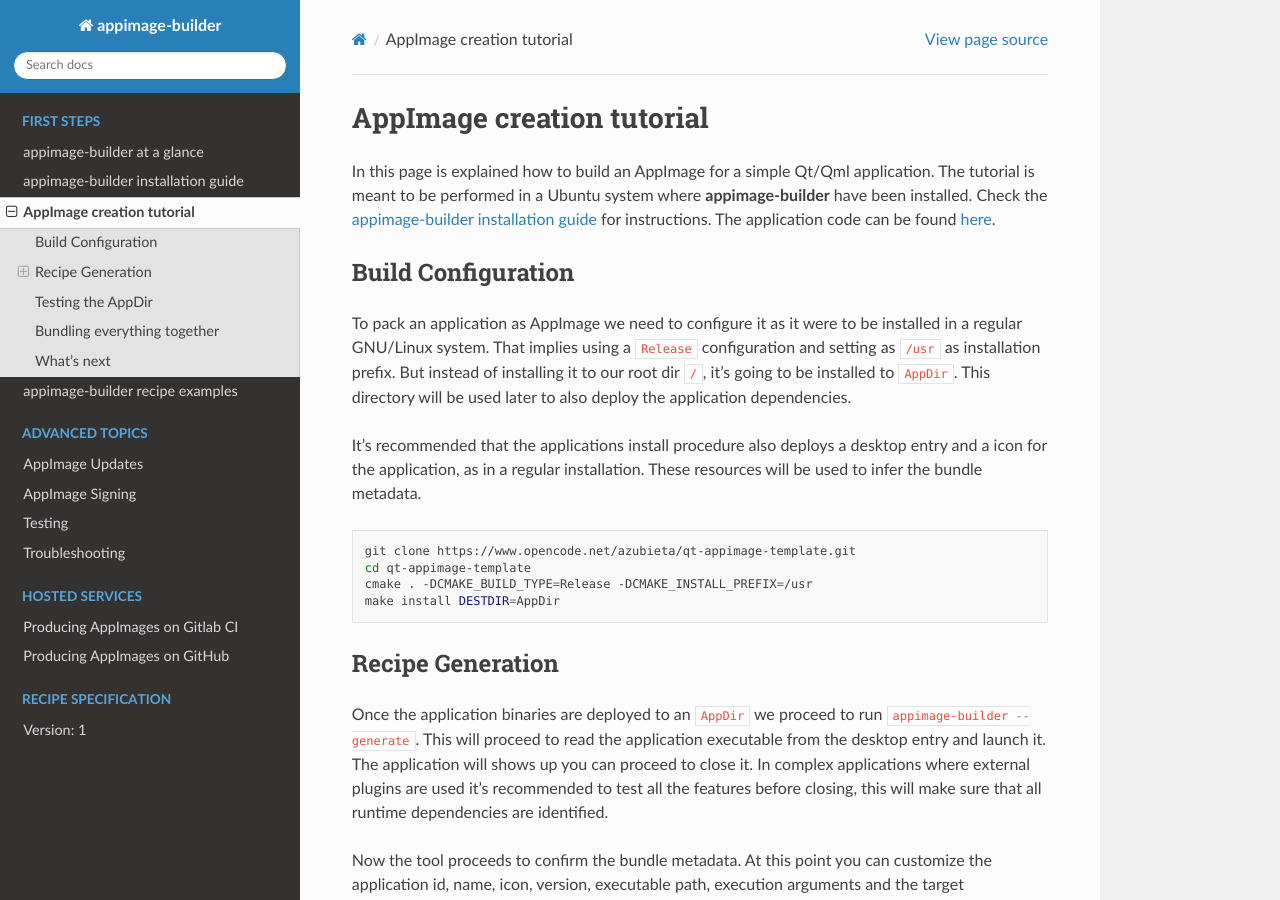
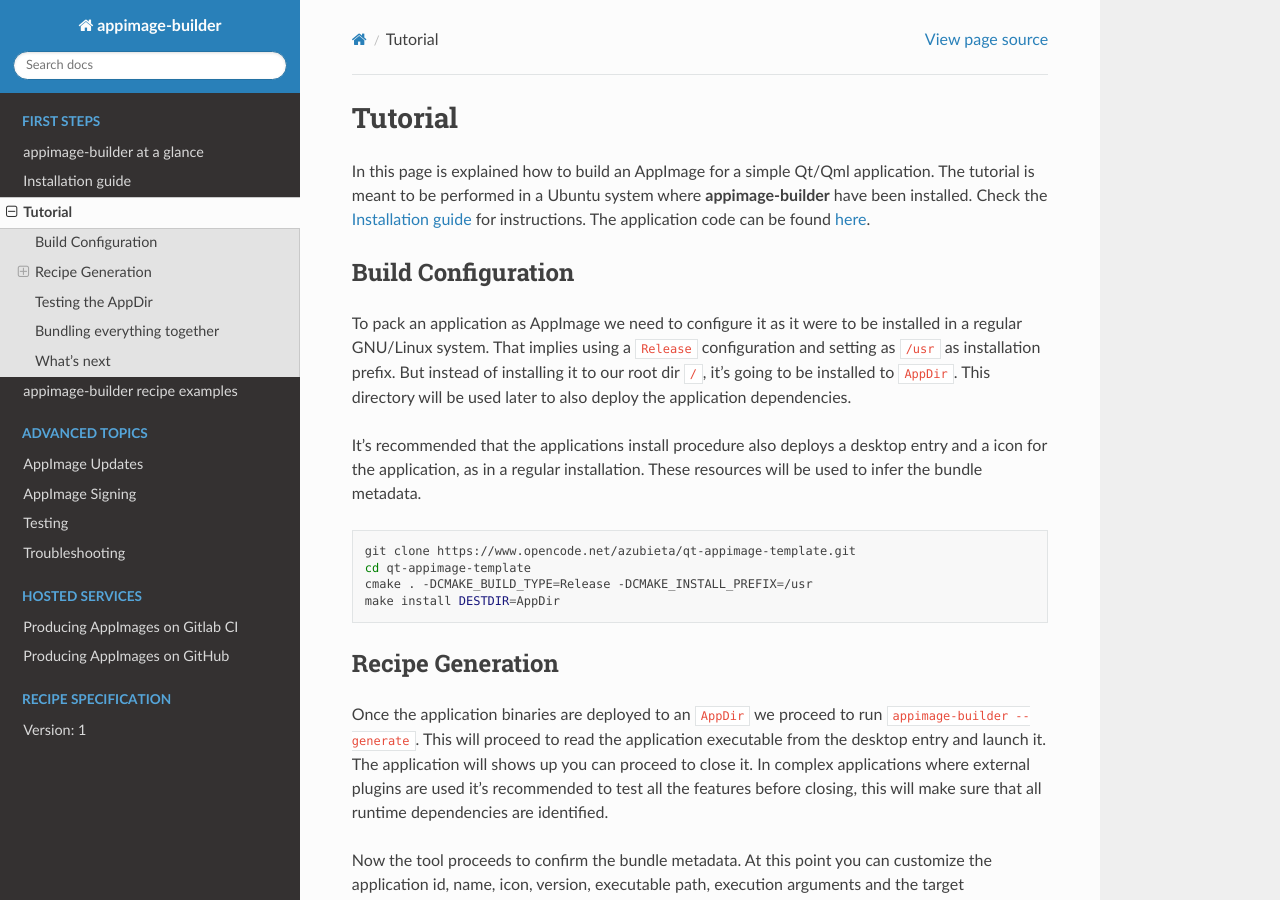
Before and after one commit to AppImageCrafters/appimage-builder-docs, a Sphinx documentation site: the page built from source/intro/tutorial.rst, in a window 1280 px wide and 900 px high. Built offline with Sphinx 7.4.7 and the Read the Docs theme 2.0.0, drawn with Linux system fonts in a browser that asks for light colours.

Commit message:
Simplify page titles

```diff
--- a/source/intro/install.rst
+++ b/source/intro/install.rst
@@ -1,8 +1,8 @@
 .. _intro-install:
 
-"""""""""""""""""""""""""""""""""""
-appimage-builder installation guide
-"""""""""""""""""""""""""""""""""""
+""""""""""""""""""
+Installation guide
+""""""""""""""""""
 
 The project is built using Python 3 and uses various command-line applications to
 fulfill its goal. Depending on the host system and the recipe the packages providing
--- a/source/intro/tutorial.rst
+++ b/source/intro/tutorial.rst
@@ -1,8 +1,8 @@
 .. _intro-tutorial:
 
-""""""""""""""""""""""""""
-AppImage creation tutorial
-""""""""""""""""""""""""""
+""""""""
+Tutorial
+""""""""
 
 In this page is explained how to build an AppImage for a simple Qt/Qml application. The tutorial is meant to be
 performed in a Ubuntu system where **appimage-builder** have been installed. Check the :ref:`intro-install`
```
